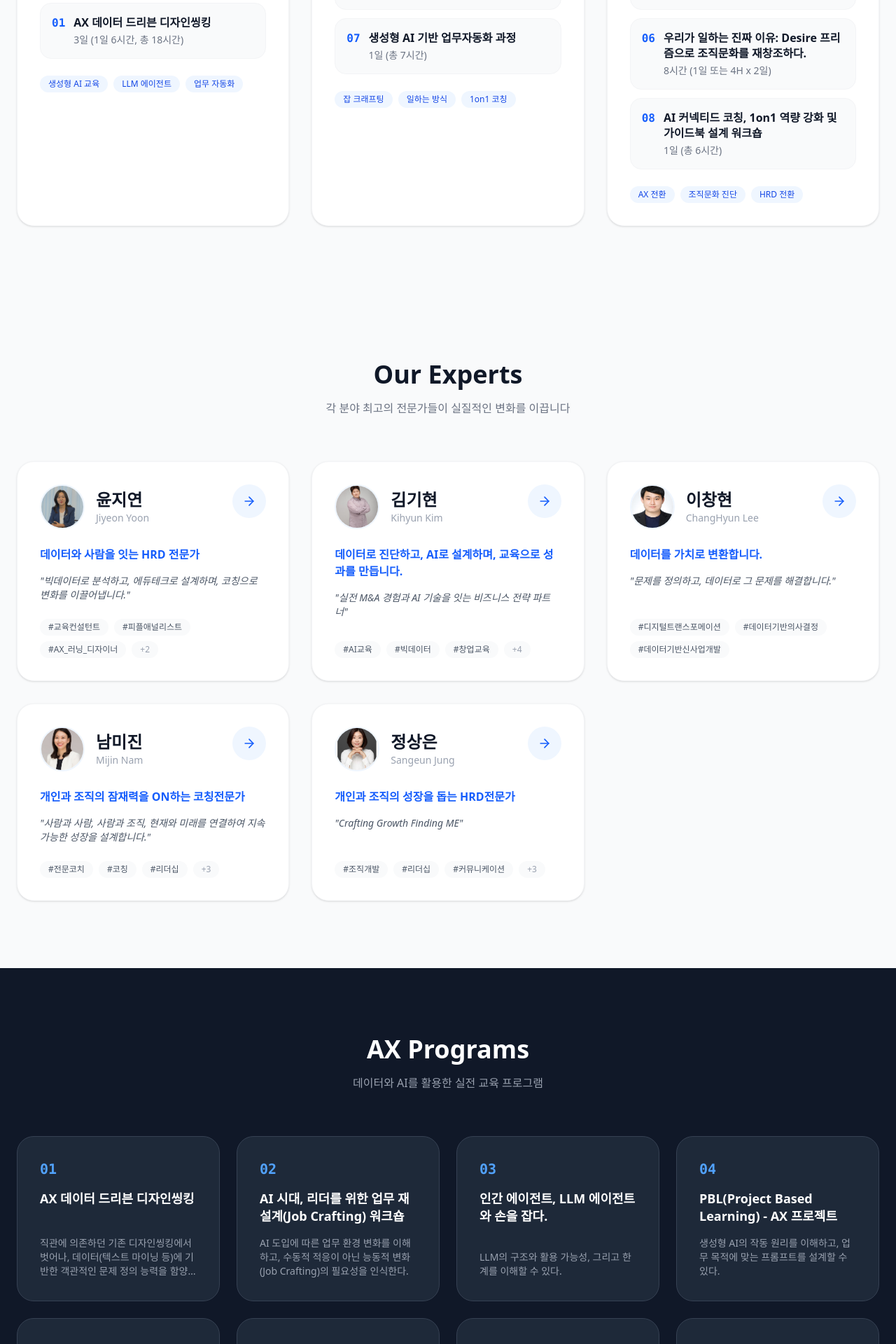
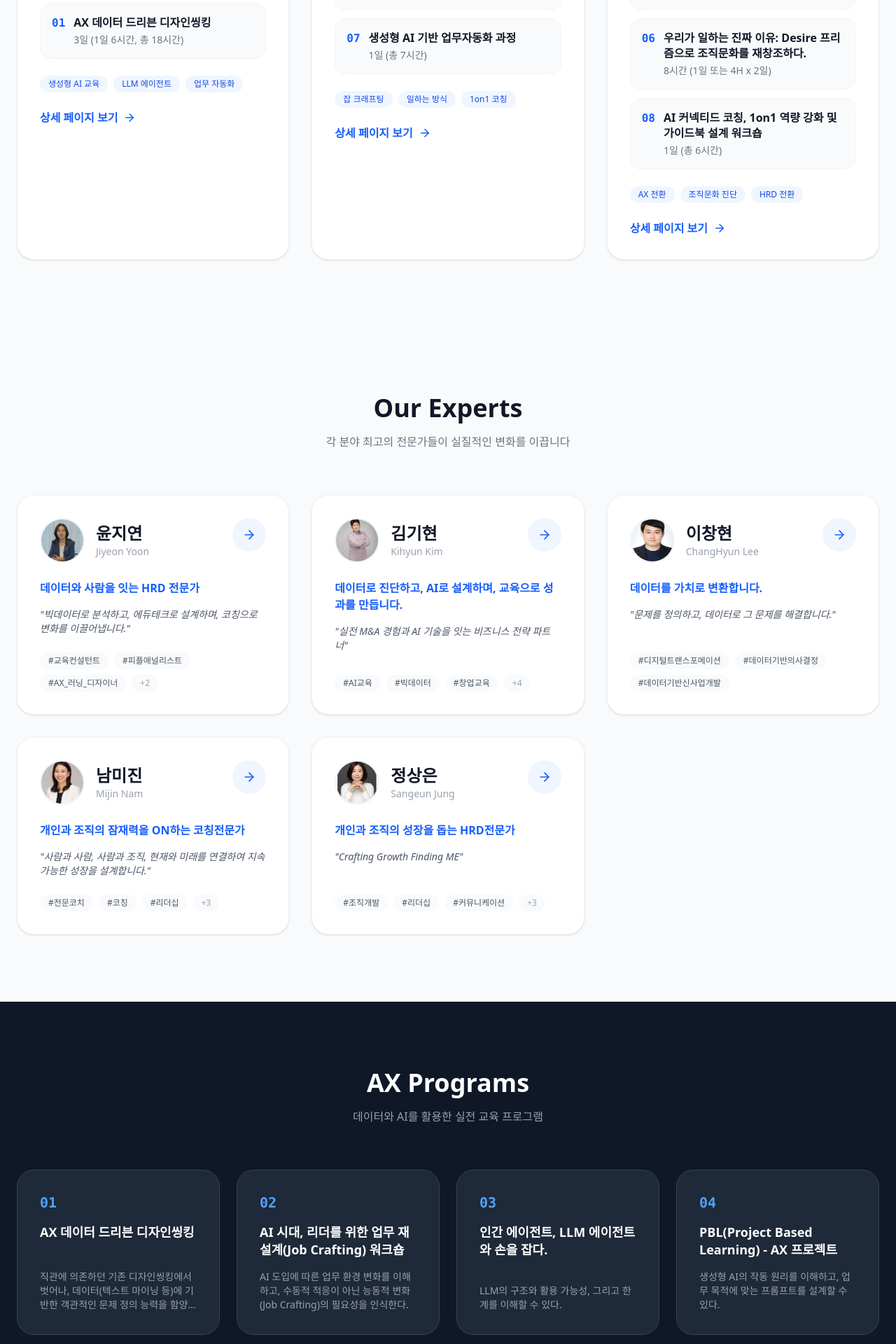
Before and after one commit to kingnation0920/rework, a React (Vite) app: page / in a window 1280 px wide. Shown: the part 1674-3594 px from the top of the page at 70% size. Built offline with nearby package versions, Linux system fonts and the light colour scheme.

Commit message:
Add program detail pages

```diff
--- a/src/App.tsx
+++ b/src/App.tsx
@@ -230,6 +230,17 @@ const PROGRAMS = [
   }
 ];
 
+const PROGRAM_SLUGS: Record<string, string> = {
+  p1: 'ax-data-driven-design-thinking',
+  p2: 'ai-job-crafting-workshop',
+  p3: 'human-llm-agent-collaboration',
+  p4: 'pbl-ax-project',
+  p5: 'hr-ai-culture-deck',
+  p6: 'desire-prism-culture',
+  p7: 'generative-ai-automation',
+  p8: 'ai-connected-coaching'
+};
+
 const SERVICES = [
   {
     title: 'AI 업무혁신 교육',
@@ -280,6 +291,14 @@ const ROUTE_META: Record<string, { title: string; description: string }> = {
     description: '잡 크래프팅, 조직문화, AX 전환, 리더십에 관한 실무 가이드와 사례 연구를 제공할 랩리워크 블로그 허브입니다. 콘텐츠는 준비 중입니다.'
   }
 };
+
+for (const program of PROGRAMS) {
+  const slug = PROGRAM_SLUGS[program.id];
+  ROUTE_META[`/programs/${slug}`] = {
+    title: `${program.title} | 랩리워크 프로그램`,
+    description: `${program.title} 프로그램의 교육 대상, 교육 시간, 교육 목표, 차별화 포인트를 확인하세요.`
+  };
+}
 
 const SERVICE_PAGE_CONTENT: Record<string, { eyebrow: string; heading: string; summary: string; tags: string[] }> = {
   '/service/job-crafting': {
@@ -371,6 +390,15 @@ function getServicePrograms(programIds: string[]) {
     .filter((program): program is typeof PROGRAMS[number] => Boolean(program));
 }
 
+function getProgramHref(programId: string) {
+  return `/programs/${PROGRAM_SLUGS[programId]}`;
+}
+
+function getProgramByPath(path: string) {
+  const slug = path.replace('/programs/', '');
+  return PROGRAMS.find(program => PROGRAM_SLUGS[program.id] === slug);
+}
+
 function ProgramModuleList({ programIds }: { programIds: string[] }) {
   const programs = getServicePrograms(programIds);
 
@@ -379,13 +407,13 @@ function ProgramModuleList({ programIds }: { programIds: string[] }) {
       <p className="text-sm font-bold text-gray-400 uppercase tracking-wider mb-3">관련 프로그램 모듈</p>
       <div className="space-y-3">
         {programs.map(program => (
-          <div key={program.id} className="flex gap-3 rounded-2xl bg-gray-50 border border-gray-100 p-4">
+          <a key={program.id} href={getProgramHref(program.id)} className="flex gap-3 rounded-2xl bg-gray-50 border border-gray-100 p-4 hover:border-blue-200 hover:bg-blue-50/60 transition-colors">
             <span className="font-mono font-bold text-blue-600 shrink-0">{program.number}</span>
             <div>
               <p className="font-bold text-gray-900 leading-snug">{program.title}</p>
               <p className="mt-1 text-sm text-gray-500">{program.duration}</p>
             </div>
-          </div>
+          </a>
         ))}
       </div>
     </div>
@@ -479,23 +507,21 @@ function ServicesPage() {
           <p className="text-blue-600 font-semibold mb-4 tracking-wider text-sm uppercase">Services</p>
           <h1 className="text-4xl md:text-6xl font-extrabold tracking-tight text-gray-900">서비스 소개</h1>
           <p className="mt-6 text-xl text-gray-600 max-w-3xl leading-relaxed">
-            PDF 3-3~3-5 전략에 맞춰 서비스 허브와 개별 서비스 페이지를 먼저 열어두었습니다.
+            3개 서비스 패키지는 8개 프로그램 모듈을 조직 상황에 맞게 조합해 제공합니다.
           </p>
 
           <div className="mt-12 grid md:grid-cols-3 gap-8">
             {SERVICES.map(service => (
-              <a key={service.href} href={service.href} className="bg-white p-8 rounded-3xl shadow-sm border border-gray-100 hover:shadow-xl hover:border-blue-100 transition-all duration-300">
+              <article key={service.href} className="bg-white p-8 rounded-3xl shadow-sm border border-gray-100 hover:shadow-xl hover:border-blue-100 transition-all duration-300">
                 <h2 className="text-2xl font-bold text-gray-900">{service.title}</h2>
                 <p className="mt-4 text-gray-600 leading-relaxed">{service.description}</p>
                 <ProgramModuleList programIds={service.programIds} />
-                <span className="mt-6 inline-flex items-center gap-2 text-blue-600 font-bold">
+                <a href={service.href} className="mt-6 inline-flex items-center gap-2 text-blue-600 font-bold">
                   상세 페이지 보기 <ArrowRight size={18} />
-                </span>
-              </a>
+                </a>
+              </article>
             ))}
           </div>
-
-          <PendingNotice label="서비스 소개 본문" />
         </div>
       </section>
     </PageShell>
@@ -521,10 +547,97 @@ function ServiceDetailPage({ path }: { path: string }) {
             ))}
           </div>
           {service && <ProgramModuleList programIds={service.programIds} />}
-          <PendingNotice label={`${content.heading} 상세 콘텐츠`} />
           <div className="mt-10 flex flex-col sm:flex-row gap-4">
             <a href="/services" className="inline-flex items-center justify-center gap-2 bg-white text-blue-700 px-6 py-3 rounded-full font-bold border border-blue-100 hover:bg-blue-50 transition-colors">
               서비스 목록으로
+            </a>
+            <a href={`mailto:${CONTACT_EMAIL}`} className="inline-flex items-center justify-center gap-2 bg-blue-600 text-white px-6 py-3 rounded-full font-bold hover:bg-blue-700 transition-colors">
+              <Mail size={18} />
+              상담 문의
+            </a>
+          </div>
+        </div>
+      </section>
+    </PageShell>
+  );
+}
+
+function ProgramDetailPage({ path }: { path: string }) {
+  const program = getProgramByPath(path);
+
+  if (!program) return <NotFoundPage />;
+
+  return (
+    <PageShell>
+      <section className="pt-36 pb-20 px-6">
+        <div className="max-w-5xl mx-auto">
+          <p className="text-blue-600 font-semibold mb-4 tracking-wider text-sm uppercase">Program {program.number}</p>
+          <h1 className="text-4xl md:text-6xl font-extrabold tracking-tight text-gray-900 leading-tight">{program.title}</h1>
+
+          <div className="mt-10 grid sm:grid-cols-2 gap-6 bg-white p-6 rounded-3xl border border-gray-100 shadow-sm">
+            <div>
+              <h2 className="text-sm font-bold text-gray-400 uppercase tracking-wider mb-2 flex items-center">
+                <Users size={16} className="mr-2" /> 교육 대상
+              </h2>
+              <p className="text-gray-900 font-medium leading-relaxed">{program.target}</p>
+            </div>
+            <div>
+              <h2 className="text-sm font-bold text-gray-400 uppercase tracking-wider mb-2 flex items-center">
+                <BookOpen size={16} className="mr-2" /> 교육 시간
+              </h2>
+              <p className="text-gray-900 font-medium">{program.duration}</p>
+            </div>
+          </div>
+
+          <div className="mt-12">
+            <h2 className="flex items-center text-2xl font-bold mb-6 text-gray-900">
+              <Target className="mr-2 text-blue-600" size={24} />
+              교육 목표
+            </h2>
+            <ul className="space-y-4">
+              {program.objectives.map((objective, index) => (
+                <li key={objective} className="flex items-start bg-white border border-gray-100 rounded-2xl p-5">
+                  <div className="w-7 h-7 rounded-full bg-blue-100 text-blue-600 flex items-center justify-center shrink-0 mt-0.5 mr-4 text-sm font-bold">
+                    {index + 1}
+                  </div>
+                  <p className="text-gray-700 leading-relaxed">{objective}</p>
+                </li>
+              ))}
+            </ul>
+          </div>
+
+          <div className="mt-12">
+            <h2 className="flex items-center text-2xl font-bold mb-6 text-gray-900">
+              <Lightbulb className="mr-2 text-blue-600" size={24} />
+              차별화 포인트 & 기대효과
+            </h2>
+            <div className="grid gap-4">
+              {program.points.map(point => {
+                const parts = point.split(': ');
+                const hasTitle = parts.length > 1 && parts[0].length < 40;
+
+                return (
+                  <div key={point} className="bg-white border border-gray-100 p-5 rounded-2xl shadow-sm">
+                    {hasTitle ? (
+                      <>
+                        <h3 className="font-bold text-gray-900 mb-2 text-lg">{parts[0]}</h3>
+                        <p className="text-gray-600 leading-relaxed">{parts.slice(1).join(': ')}</p>
+                      </>
+                    ) : (
+                      <p className="text-gray-600 leading-relaxed">{point}</p>
+                    )}
+                  </div>
+                );
+              })}
+            </div>
+          </div>
+
+          <div className="mt-12 flex flex-col sm:flex-row gap-4">
+            <a href="/services" className="inline-flex items-center justify-center gap-2 bg-white text-blue-700 px-6 py-3 rounded-full font-bold border border-blue-100 hover:bg-blue-50 transition-colors">
+              서비스 목록으로
+            </a>
+            <a href="/#programs" className="inline-flex items-center justify-center gap-2 bg-white text-blue-700 px-6 py-3 rounded-full font-bold border border-blue-100 hover:bg-blue-50 transition-colors">
+              전체 프로그램 보기
             </a>
             <a href={`mailto:${CONTACT_EMAIL}`} className="inline-flex items-center justify-center gap-2 bg-blue-600 text-white px-6 py-3 rounded-full font-bold hover:bg-blue-700 transition-colors">
               <Mail size={18} />
@@ -588,6 +701,7 @@ export default function App() {
   if (path === '/services') return <ServicesPage />;
   if (path === '/blog') return <BlogPage />;
   if (path.startsWith('/service/')) return <ServiceDetailPage path={path} />;
+  if (path.startsWith('/programs/')) return <ProgramDetailPage path={path} />;
   if (path !== '/') return <NotFoundPage />;
 
   return (
@@ -658,9 +772,8 @@ export default function App() {
 
         <div className="grid md:grid-cols-3 gap-8">
           {SERVICES.map((service, idx) => (
-            <motion.a
+            <motion.article
               key={service.title}
-              href={service.href}
               initial={{ opacity: 0, y: 20 }}
               whileInView={{ opacity: 1, y: 0 }}
               viewport={{ once: true }}
@@ -678,7 +791,10 @@ export default function App() {
                   </span>
                 ))}
               </div>
-            </motion.a>
+              <a href={service.href} className="mt-6 inline-flex items-center gap-2 text-blue-600 font-bold">
+                상세 페이지 보기 <ArrowRight size={18} />
+              </a>
+            </motion.article>
           ))}
         </div>
       </section>
@@ -747,19 +863,19 @@ export default function App() {
 
           <div className="grid md:grid-cols-2 lg:grid-cols-4 gap-6">
             {PROGRAMS.map((program, idx) => (
-              <motion.div
+              <motion.a
                 key={program.id}
+                href={getProgramHref(program.id)}
                 initial={{ opacity: 0, y: 20 }}
                 whileInView={{ opacity: 1, y: 0 }}
                 viewport={{ once: true }}
                 transition={{ delay: idx * 0.05 }}
-                className="bg-gray-800 p-8 rounded-3xl border border-gray-700 hover:bg-gray-750 hover:border-blue-500/50 transition-all duration-300 cursor-pointer group flex flex-col h-full"
-                onClick={() => setSelectedProgram(program)}
+                className="bg-gray-800 p-8 rounded-3xl border border-gray-700 hover:bg-gray-750 hover:border-blue-500/50 transition-all duration-300 group flex flex-col h-full"
               >
                 <span className="text-blue-400 font-mono font-bold text-xl mb-4 block">{program.number}</span>
                 <h4 className="font-bold text-lg mb-4 leading-snug group-hover:text-blue-400 transition-colors">{program.title}</h4>
                 <p className="text-sm text-gray-400 line-clamp-3 mt-auto">{program.objectives[0]}</p>
-              </motion.div>
+              </motion.a>
             ))}
           </div>
         </div>
```
Also changed, not shown: 1 other file (tests, documents, lock files or other folders).
